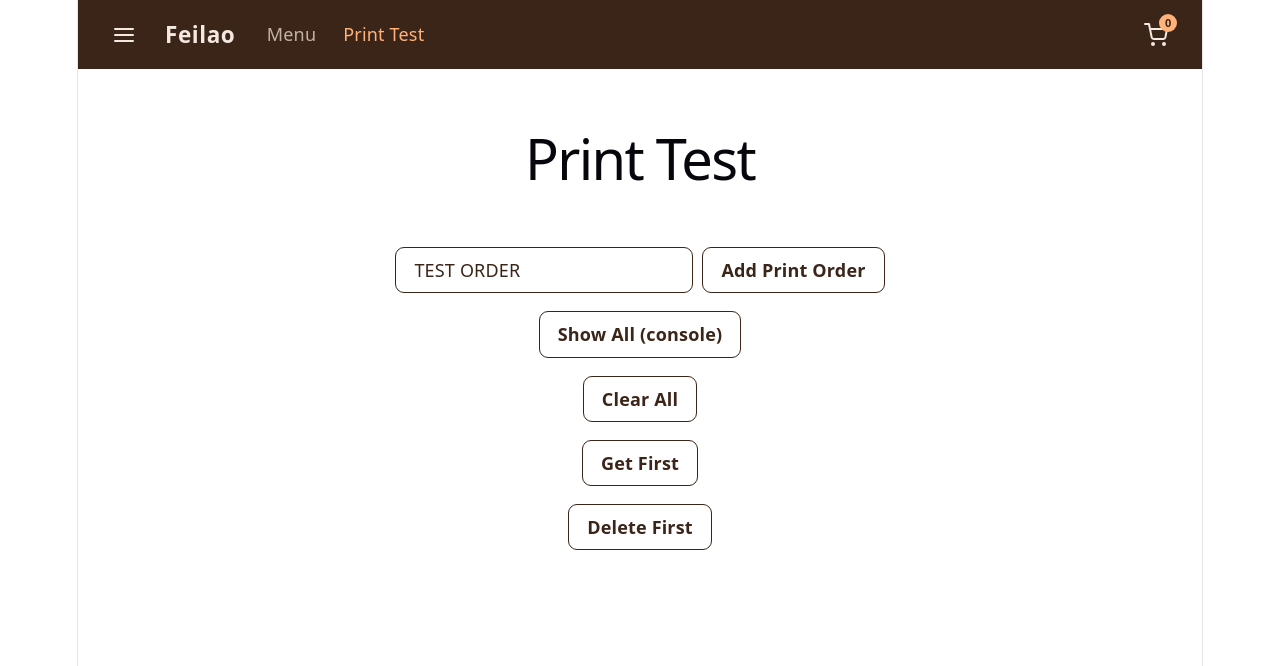
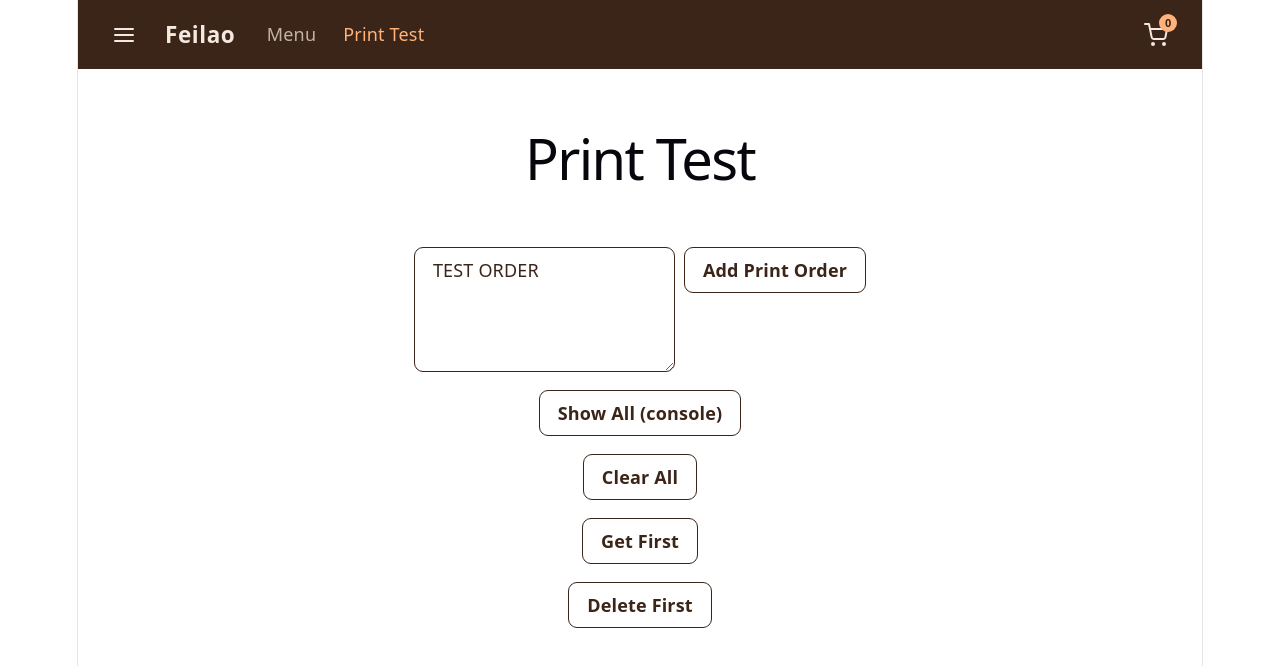
Before and after one commit to wayne160/Feilao, a React (Vite) app in the folder frontend/: page /print-test in a window 1280 px wide. Shown: the top 666 px of the page. Built offline with nearby package versions, Linux system fonts and the light colour scheme.

Commit message:
change to text area

```diff
--- a/frontend/src/pages/PrintTest.tsx
+++ b/frontend/src/pages/PrintTest.tsx
@@ -56,13 +56,13 @@ function PrintTest() {
   return (
     <div className="flex flex-1 flex-col items-center gap-4 p-4">
       <h1 className="text-xl font-semibold text-primary">Print Test</h1>
-      <div className="flex gap-2">
-        <input
-          type="text"
+      <div className="flex items-start gap-2">
+        <textarea
           className="rounded-lg border border-primary px-4 py-2 text-primary"
           value={content}
           onChange={(e) => setContent(e.target.value)}
           placeholder="Print content"
+          rows={4}
         />
         <button
           type="button"
```
